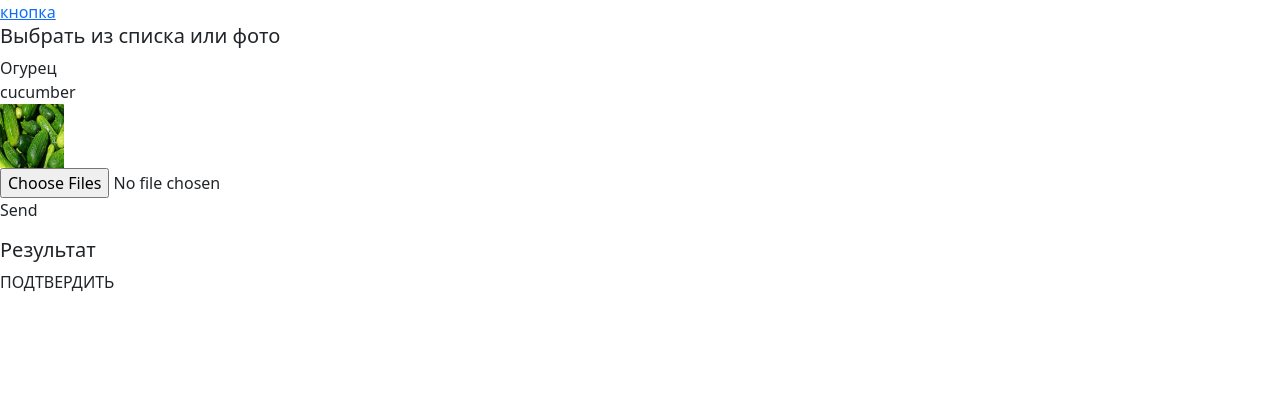
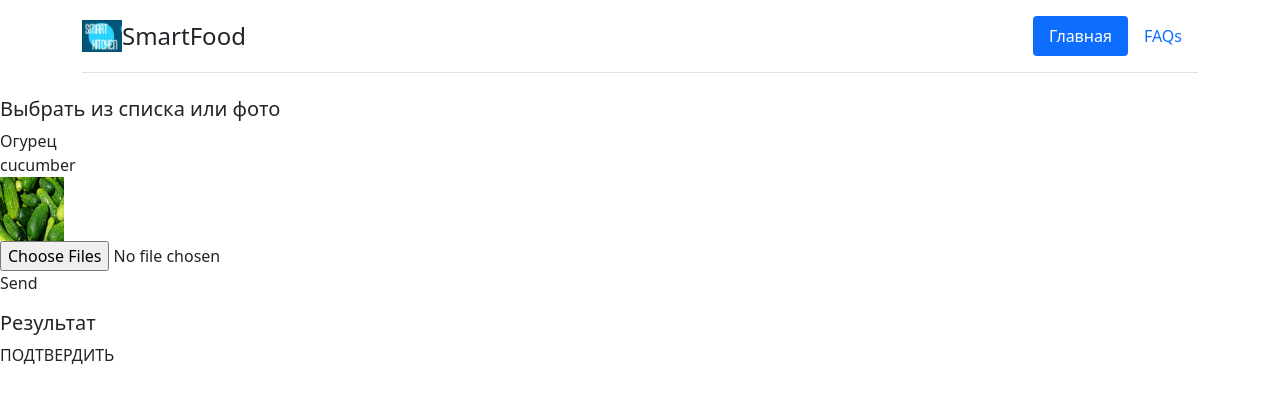
Before and after one commit to Mikrikle/smartfood, a Django app: page /smartfood/ in a window 1280 px wide. Shown: the top 404 px of the page. Run offline with Django 3.2, Linux system fonts and the light colour scheme; data comes from the database, SQL or seed files in the repository; some libraries are stand-ins or nearby versions.

Commit message:
added header

```diff
--- a/siteapp/templates/index.html
+++ b/siteapp/templates/index.html
@@ -125,14 +125,26 @@
 
 <body>
 
-    <a href="{% url 'info' %}">кнопка</a>
+    <div class="container">
+    <header class="d-flex flex-wrap justify-content-center py-3 mb-4 border-bottom">
+      <a href="{% url 'index' %}" class="d-flex align-items-center mb-3 mb-md-0 me-md-auto text-dark text-decoration-none">
+        <img src="{% static 'images/logo.jpg' %}" width="40" height="32"/>
+        <span class="fs-4">SmartFood</span>
+      </a>
+
+      <ul class="nav nav-pills">
+        <li class="nav-item"><a href="{% url 'index' %}" class="nav-link active" aria-current="page">Главная</a></li>
+        <li class="nav-item"><a href="{% url 'faq' %}" class="nav-link">FAQs</a></li>
+      </ul>
+    </header>
+  </div>
 
     <h5>Выбрать из списка или фото</h5>
     {% for item in foodlist %}
     <div class="fooditem" onClick = >
         <div class="fooditem_name">{{ item.name }}</div>
         <div class="fooditem_model_name">{{ item.visionname }}</div>
-        <img src="{{item.img.url}}" alt={item.name}} width="64" height="64"></a>
+        <img src="{{item.img.url}}" alt={{item.name}} width="64" height="64"></a>
     </div>
     {% endfor %}
 
```
Also changed, not shown: siteapp/static/images/logo.jpg (added).
